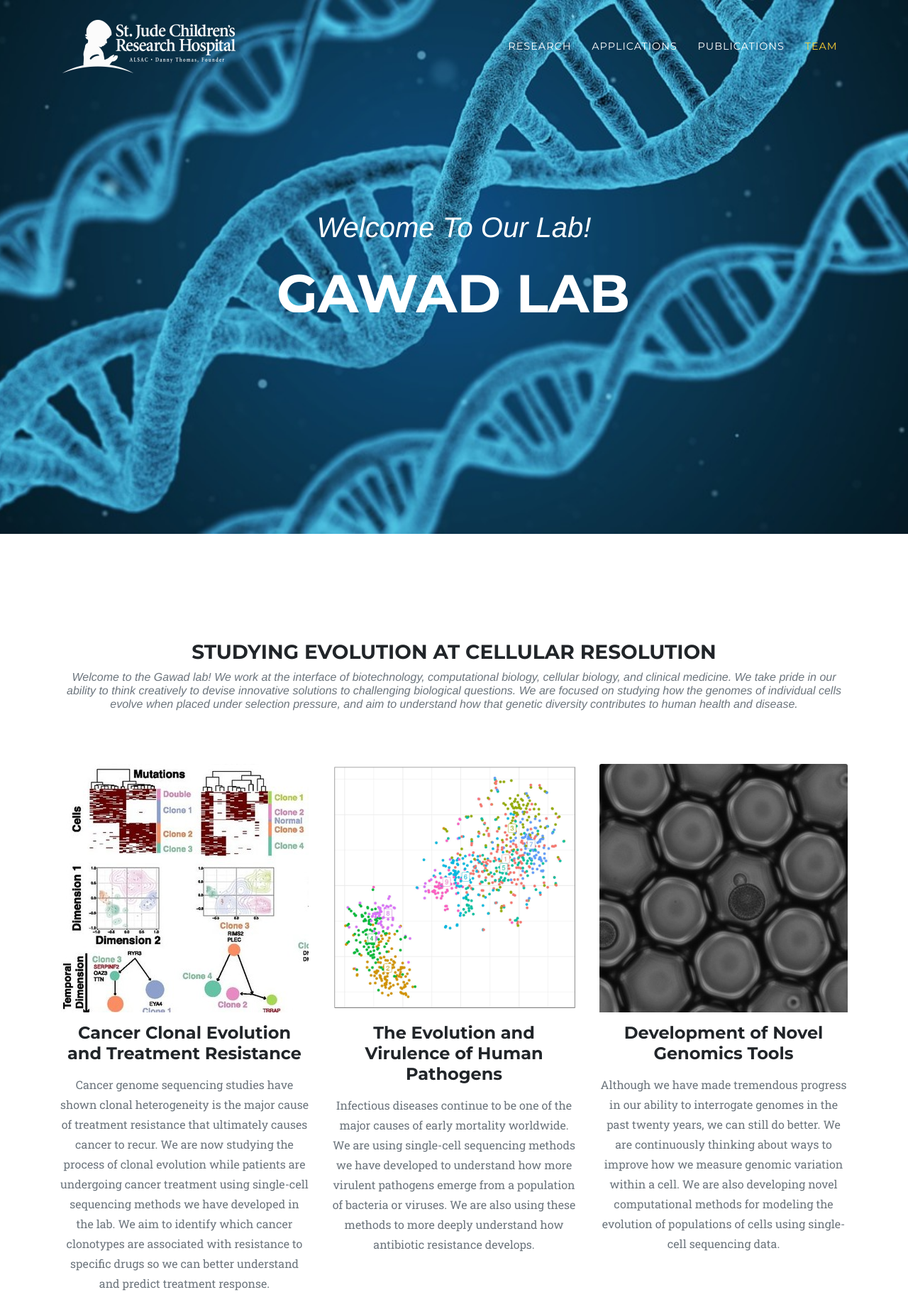
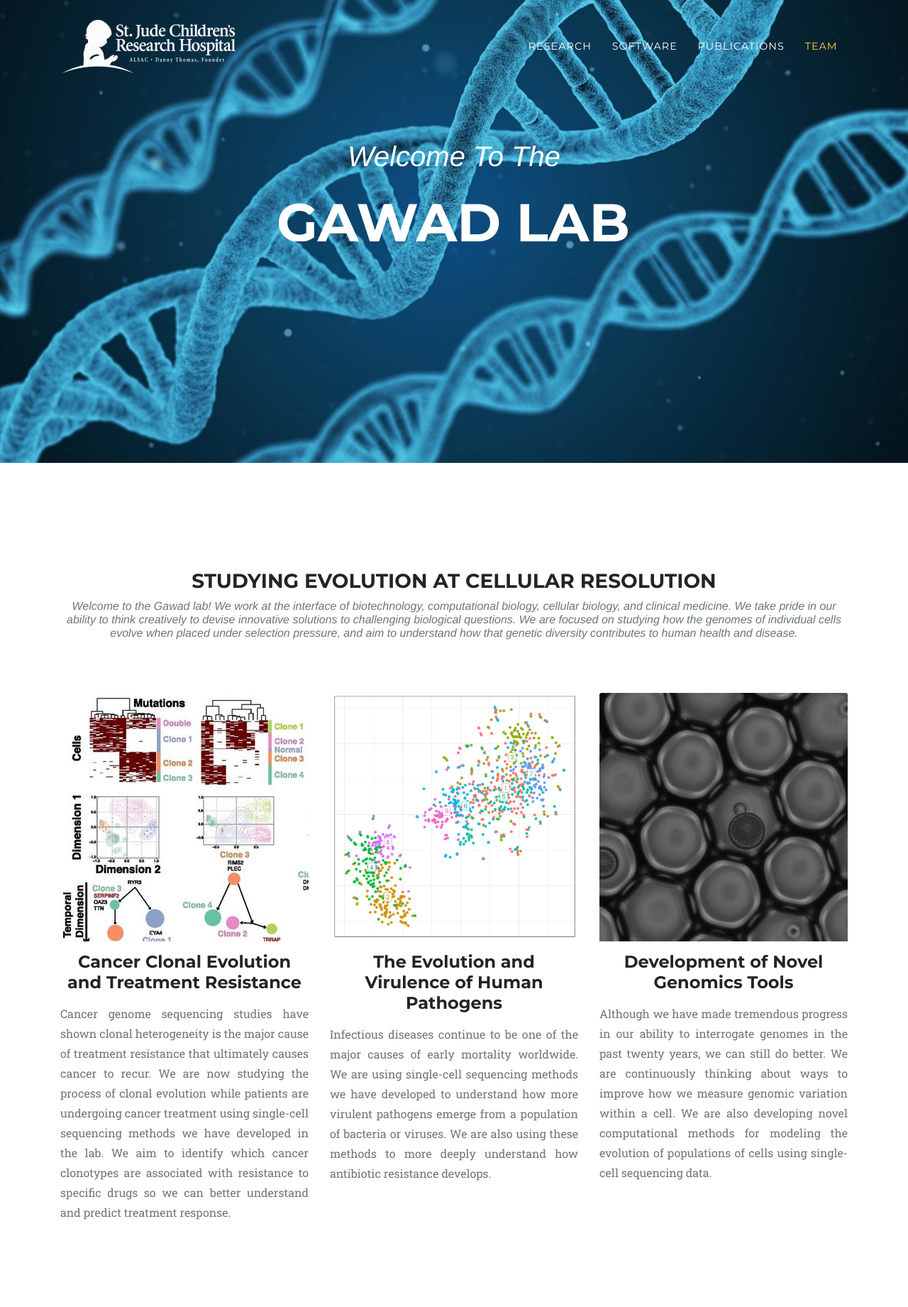
Before and after one commit to gawadlab/lab_website, a website: page index.html in a window 1280 px wide. Shown: the top 1841 px of the page at 71% size. Drawn offline with nearby package versions, Linux system fonts and the light colour scheme; files that its build step writes are made by us from their sources; a web font is replaced by a local one.

Commit message:
justified some text and made some of Chuck's requested changes

```diff
--- a/index.html
+++ b/index.html
@@ -59,7 +59,7 @@
 							<a class="nav-link js-scroll-trigger" href="#research">Research</a>
 						</li>
 						<li class="nav-item">
-							<a class="nav-link js-scroll-trigger" href="#applications">Applications</a>
+							<a class="nav-link js-scroll-trigger" href="#software">Software</a>
 						</li>
 						<li class="nav-item">
 							<a class="nav-link js-scroll-trigger" href="#publications">Publications</a>
@@ -76,7 +76,7 @@
 		<header class="masthead">
 			<div class="container">
 				<div class="intro-text pb-0">
-					<div class="intro-lead-in">Welcome To Our Lab!</div>
+					<div class="intro-lead-in">Welcome To The</div>
 					<!--<div class="intro-heading text-uppercase m-0">Gawad Lab</div>-->
 					<div class="row">
 						<div class="col row-centered">
@@ -166,11 +166,11 @@
 		</section>
 
 		<!-- Portfolio Grid -->
-		<section class="bg-light" id="applications">
+		<section class="bg-light" id="software">
 			<div class="container">
 				<div class="row">
 					<div class="col-lg-12 text-center">
-						<h2 class="section-heading text-uppercase">Applications</h2>
+						<h2 class="section-heading text-uppercase">Software</h2>
 						<h3 class="section-subheading text-muted">Web applications and supporting material for research.</h3>
 					</div>
 				</div>
@@ -394,7 +394,7 @@
 				</div>
 				<div class="row">
 					<div class="col-lg-12 text-center">
-						<h2 class="section-heading text-uppercase">Lab Sidekicks</h2>
+						<h2 class="section-heading text-uppercase">Lab Mascots</h2>
 						<!--<h3 class="section-subheading text-muted">Current members of the Gawad lab.</h3>-->
 					</div>
 				</div>
@@ -403,7 +403,7 @@
 						<div class="team-member">
 							<img class="mx-auto rounded-circle" src="img/team/ripley.jpg" alt="">
 							<h4>Ripley</h4>
-							<p class="text-muted">Good Dog #1</p>
+							<!--<p class="text-muted">Good Dog #1</p>-->
 							<ul class="list-inline social-buttons">
 								<li class="list-inline-item">
 									<a href="#">
@@ -427,7 +427,7 @@
 						<div class="team-member">
 							<img class="mx-auto rounded-circle" src="img/team/tesla_headshot.jpg" alt="">
 							<h4>Tesla</h4>
-							<p class="text-muted">Good Dog #2</p>
+							<!--<p class="text-muted">Good Dog #2</p>-->
 							<ul class="list-inline social-buttons">
 								<li class="list-inline-item">
 									<a href="#">
@@ -790,12 +790,13 @@
 		<script src="js/jqBootstrapValidation.js"></script>
 		<script src="js/contact_me.js"></script>
 
+		<!-- Slick js -->
+		<script src="vendor/slick-carousel/slick.min.js"></script>
+
 		<!-- Custom scripts for this template -->
 		<script src="js/load_carousel.js"></script>
 		<script src="js/phylo_tree.js"></script>
 
-		<!-- Slick js -->
-		<script src="vendor/slick-carousel/slick.min.js"></script>
 		<script src="js/gawad_lab.min.js"></script>
 
 
--- a/js/load_carousel.js
+++ b/js/load_carousel.js
@@ -1,4 +1,4 @@
-$('#publications_carousel).slick({
+$('#publications_carousel').slick({
 	centerMode: true,
 	centerPadding: '60px',
 	slidesToShow: 3,
--- a/scss/_research.scss
+++ b/scss/_research.scss
@@ -6,5 +6,8 @@
 	.card-body {
 		padding: 0px;
 		width: 100%;
+		p  {
+		  text-align: justify;
+		}
 	}
 }
```
Also changed, not shown: css/gawad_lab.css, css/gawad_lab.min.css, js/gawad_lab.min.js.
